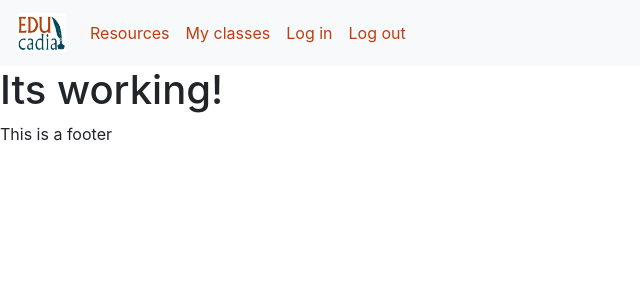
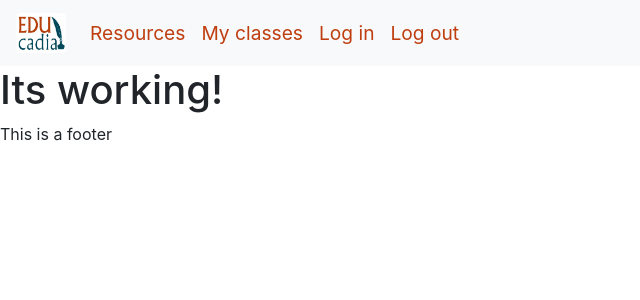
Before and after one commit to AwsSG/educadia, a Django app: page / in a window 1280 px wide. Shown: the top 300 px of the page, without its empty margins (0-640 px from the left). Run offline with Django 3.2, Linux system fonts and the light colour scheme; some libraries are stand-ins or nearby versions.

Commit message:
fixed navbar toggler icon and updated navbar style

```diff
--- a/static/css/main.css
+++ b/static/css/main.css
@@ -12,10 +12,11 @@
     border-radius: 10%;
 }
 
-nav div ul li a {
+.navbar .navbar-collapse .navbar-nav .nav-item .nav-link {
     color: #BF3E0F;
+    font-size: larger;
 }
 
-nav div ul li a:hover {
+.navbar .navbar-collapse .navbar-nav .nav-item .nav-link:hover {
     color: #034959;
 }
--- a/templates/base.html
+++ b/templates/base.html
@@ -9,6 +9,7 @@
 
     <link rel="stylesheet" href="https://stackpath.bootstrapcdn.com/bootstrap/4.1.3/css/bootstrap.min.css"
         integrity="sha384-MCw98/SFnGE8fJT3GXwEOngsV7Zt27NXFoaoApmYm81iuXoPkFOJwJ8ERdknLPMO" crossorigin="anonymous">
+    <script src="https://kit.fontawesome.com/cf22f660a6.js" crossorigin="anonymous"></script>
 
     <link rel="stylesheet" href="{% static 'css/main.css' %}">
 
@@ -18,7 +19,7 @@
 <body>
     <header>
         <!-- main nav -->
-        <nav class="navbar navbar-expand-lg bg-light">
+        <nav class="navbar navbar-expand-lg navbar-light bg-light">
             <a class="navbar-brand" href="#">
                 <img class="rounded" src="{{ MEDIA_URL }}logo.jpg" width="50" height="40" alt="educadia logo">
             </a>
@@ -56,7 +57,7 @@
         {% endblock %}
     </main>
 
-    <footer>This is a footer</footer>
+    <footer class="">This is a footer</footer>
 
     <script src="https://code.jquery.com/jquery-3.3.1.slim.min.js"
         integrity="sha384-q8i/X+965DzO0rT7abK41JStQIAqVgRVzpbzo5smXKp4YfRvH+8abtTE1Pi6jizo"
```
